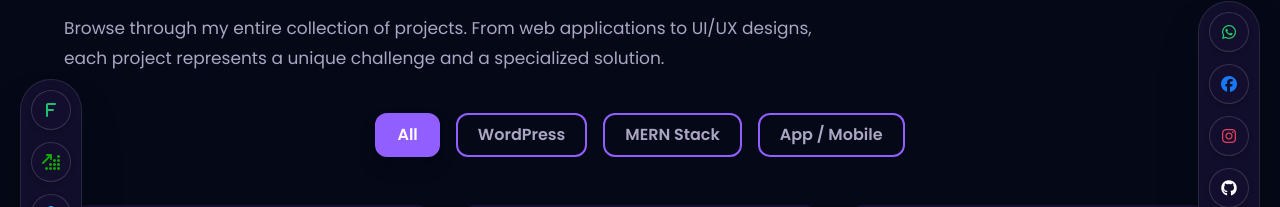
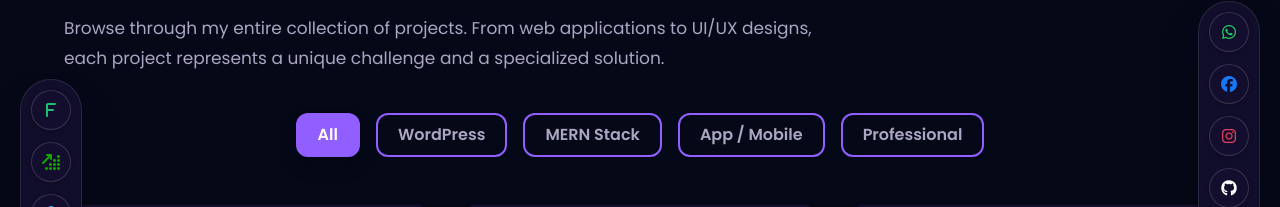
Before and after one commit to AmirAliLiaqat/3D-portfolio, a React (Vite) app: page /projects in a window 1280 px wide. Shown: the part 212-419 px from the top of the page. Built offline with nearby package versions, Linux system fonts and the light colour scheme; no server answers.

Commit message:
Add Ralliy project with Professional category and screenshot carousel

```diff
--- a/src/pages/AllProjects.jsx
+++ b/src/pages/AllProjects.jsx
@@ -21,6 +21,7 @@
     if (toggle === "wordpress") return cat.includes("wordpress");
     if (toggle === "mern") return cat.includes("mern") || cat.includes("fullstack");
     if (toggle === "mobile") return cat.includes("mobile") || cat.includes("app") || cat.includes("frontend");
+    if (toggle === "professional") return cat.includes("professional");
     return cat === toggle.toLowerCase();
   });
 
@@ -29,6 +30,7 @@
     { value: "wordpress", label: "WordPress" },
     { value: "mern", label: "MERN Stack" },
     { value: "mobile", label: "App / Mobile" },
+    { value: "professional", label: "Professional" },
   ];
 
   return (
--- a/src/pages/ProjectDetails.jsx
+++ b/src/pages/ProjectDetails.jsx
@@ -8,6 +8,7 @@
 import { getAppIcon } from "../utils/appIcons";
 import { getFeatureImage } from "../utils/featureImages";
 import { getDisplayProjects, getLiveLink } from "../utils/projectDisplay";
+import ScreenshotCarousel from "../components/ScreenshotCarousel";
 
 const ProjectDetails = () => {
   const { id } = useParams();
@@ -154,7 +155,11 @@
           </motion.div>
         </div>
 
-        {project.gallery && project.gallery.length > 0 && (
+        {project.gallery && project.gallery.length > 0 && project.carousel ? (
+          <ScreenshotCarousel images={project.gallery} name={project.name} />
+        ) : (
+          project.gallery &&
+          project.gallery.length > 0 && (
             <div className="mt-20">
               <h3 className="text-white text-2xl font-bold mb-6">Screenshots</h3>
               <div className="grid grid-cols-2 sm:grid-cols-3 lg:grid-cols-5 gap-5">
@@ -168,6 +173,7 @@
                 ))}
               </div>
             </div>
+          )
         )}
 
         <div className="mt-20">
```
Lines whose indentation alone changed are shown as unchanged.
